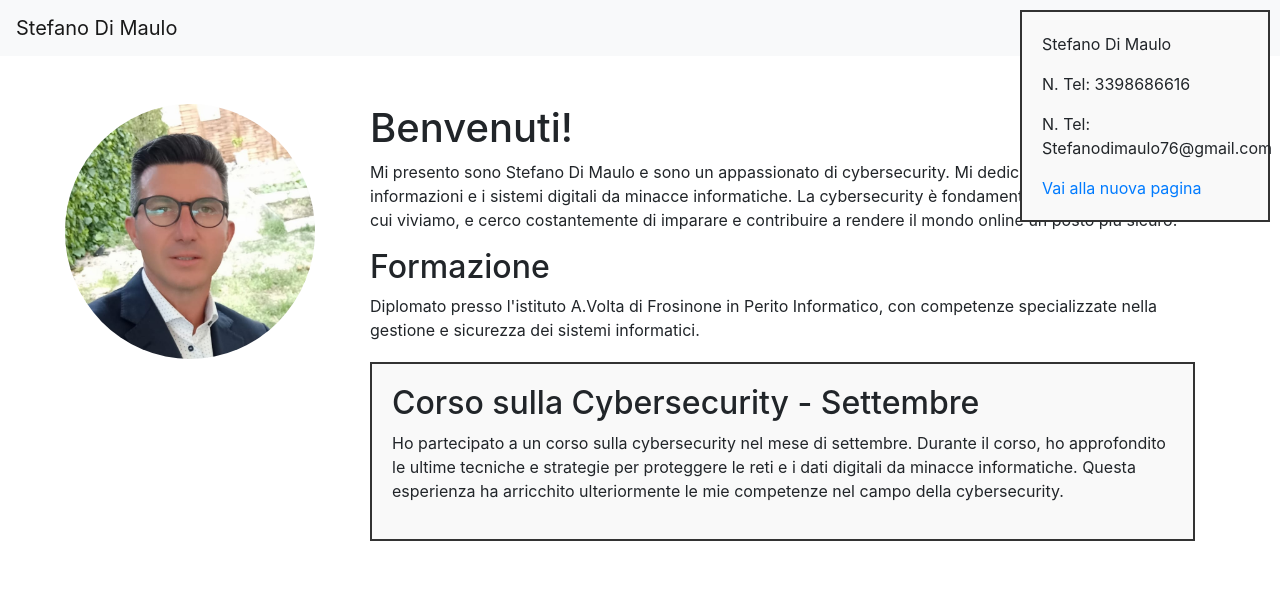
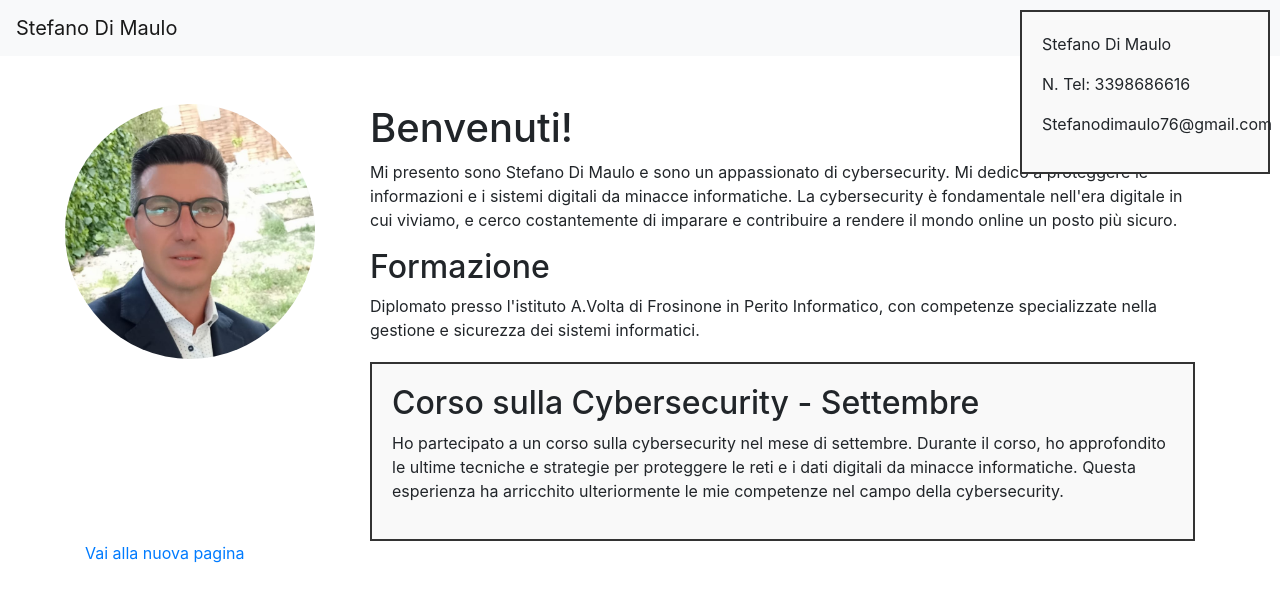
Before and after one commit to Snowmonte/Cyber, a plain HTML site: page index.html in a window 1280 px wide. Drawn offline with nearby package versions, Linux system fonts and the light colour scheme.

Commit message:
Update index.html

```diff
--- a/index.html
+++ b/index.html
@@ -106,8 +106,8 @@
 
 
 <p>N. Tel: 3398686616</p>
-    <p>N. Tel: Stefanodimaulo76@gmail.com</p>
-
+<p> Stefanodimaulo76@gmail.com</p>
+</div>
 <!-- Collegamento alla tua nuova pagina -->
 <a href="nuova_pagina.html">Vai alla nuova pagina</a>
 
```
